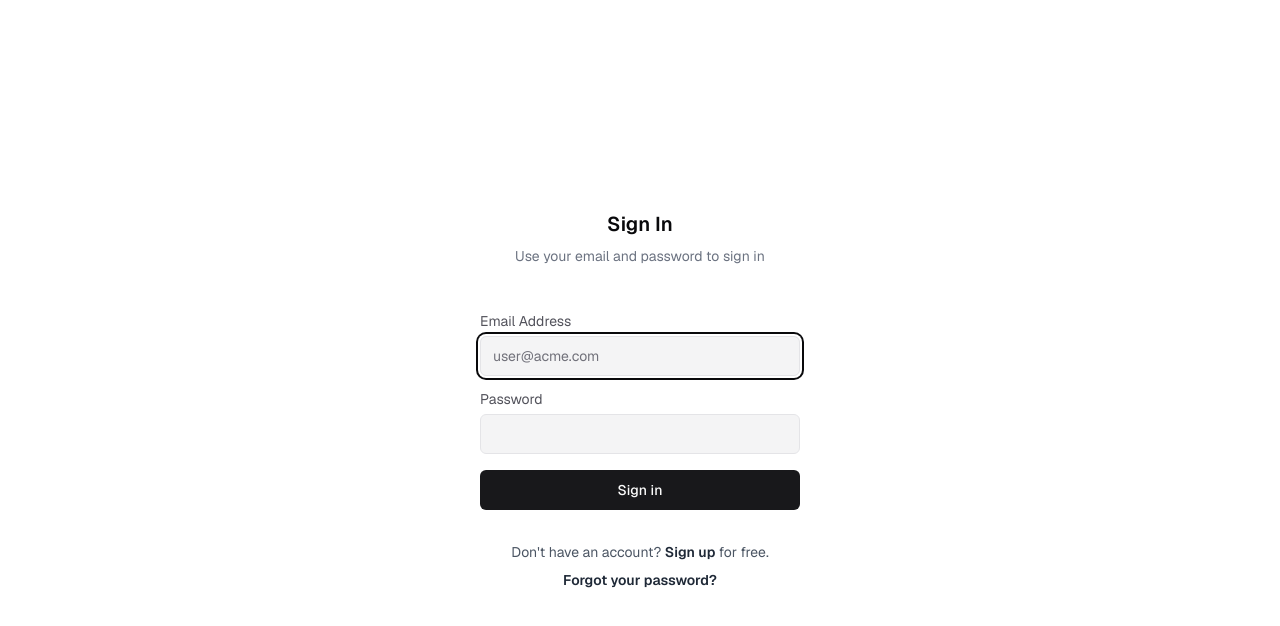
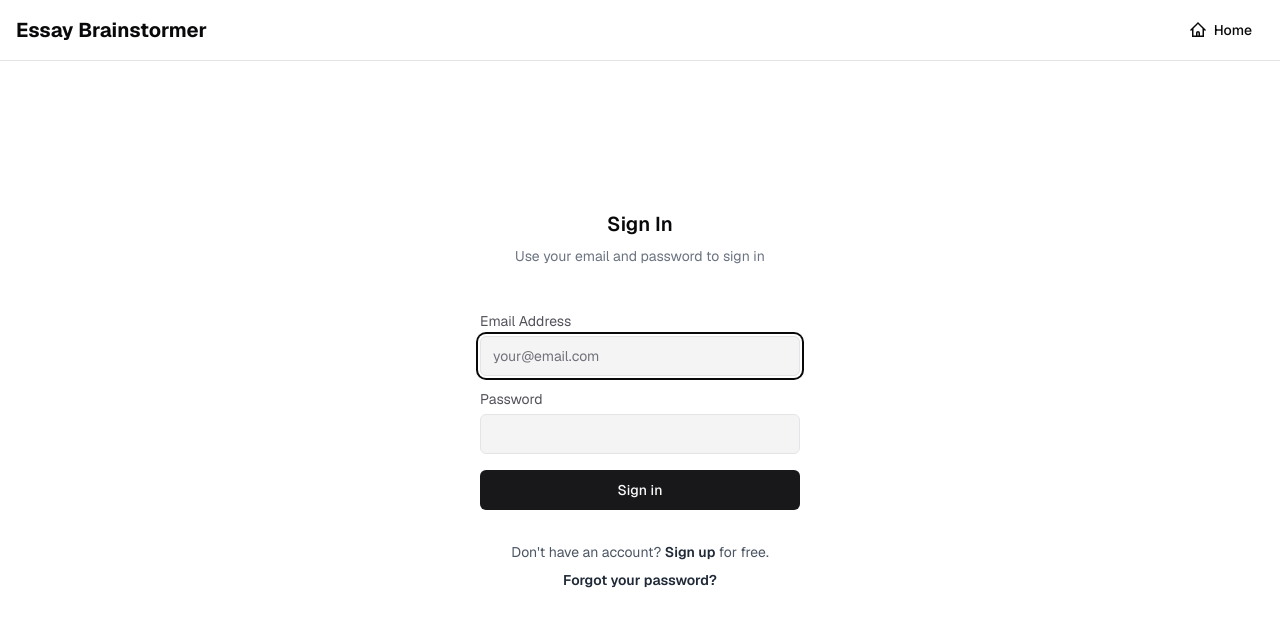
Before and after one commit to CometBlazer/essay-brainstormer-v1, a Next.js app: page /login in a window 1280 px wide. Shown: the top 626 px of the page. Built offline with nearby package versions, Linux system fonts and the light colour scheme; no server answers; what bcrypt-ts would draw is missing.

Commit message:
Add AuthNavbar component and integrate it into authentication pages for consistent navigation

```diff
--- a/app/(auth)/forgot-password/page.tsx
+++ b/app/(auth)/forgot-password/page.tsx
@@ -8,6 +8,7 @@ import { Label } from '@/components/ui/label';
 import { Card } from '@/components/ui/card';
 import { toast } from 'sonner';
 import Link from 'next/link';
+import { AuthNavbar } from '@/components/auth-navbar';
 
 export default function ForgotPasswordPage() {
   const [email, setEmail] = useState('');
@@ -48,7 +49,9 @@ export default function ForgotPasswordPage() {
 
   if (emailSent) {
     return (
-      <div className="min-h-screen flex items-center justify-center bg-background">
+      <>
+        <AuthNavbar />
+        <div className="min-h-screen flex items-center justify-center bg-background pt-16">
           <Card className="w-full max-w-md p-8">
             <div className="text-center space-y-4">
               <h1 className="text-2xl font-bold">Check Your Email</h1>
@@ -78,11 +81,14 @@ export default function ForgotPasswordPage() {
           </div>
         </Card>
       </div>
+      </>
     );
   }
 
   return (
-    <div className="min-h-screen flex items-center justify-center bg-background">
+    <>
+      <AuthNavbar />
+      <div className="min-h-screen flex items-center justify-center bg-background pt-16">
         <Card className="w-full max-w-md p-8">
           <div className="space-y-6">
             <div className="text-center space-y-2">
@@ -122,5 +128,6 @@ export default function ForgotPasswordPage() {
         </div>
       </Card>
     </div>
+    </>
   );
 }
--- a/app/(auth)/login/page.tsx
+++ b/app/(auth)/login/page.tsx
@@ -7,6 +7,7 @@ import { toast } from '@/components/toast';
 
 import { AuthForm } from '@/components/auth-form';
 import { SubmitButton } from '@/components/submit-button';
+import { AuthNavbar } from '@/components/auth-navbar';
 
 import { login, type LoginActionState } from '../actions';
 import { useSession } from 'next-auth/react';
@@ -39,8 +40,9 @@ export default function Page() {
       });
     } else if (state.status === 'success') {
       setIsSuccessful(true);
-      updateSession();
-      router.refresh();
+      updateSession().then(() => {
+        router.push('/');
+      });
     }
   }, [state.status, router, updateSession]);
 
@@ -50,8 +52,10 @@ export default function Page() {
   };
 
   return (
-    <div className="flex h-dvh w-screen items-start pt-12 md:pt-0 md:items-center justify-center bg-background">
-      <div className="w-full max-w-md overflow-hidden rounded-2xl flex flex-col gap-12">
+    <>
+      <AuthNavbar />
+      <div className="flex h-dvh w-screen items-start pt-20 md:pt-0 md:items-center justify-center bg-background">
+        <div className="w-full max-w-md overflow-hidden rounded-2xl flex flex-col gap-12">
         <div className="flex flex-col items-center justify-center gap-2 px-4 text-center sm:px-16">
           <h3 className="text-xl font-semibold dark:text-zinc-50">Sign In</h3>
           <p className="text-sm text-gray-500 dark:text-zinc-400">
@@ -83,5 +87,6 @@ export default function Page() {
         </AuthForm>
       </div>
     </div>
+    </>
   );
 }
--- a/app/(auth)/profile/page.tsx
+++ b/app/(auth)/profile/page.tsx
@@ -10,6 +10,7 @@ import { Card } from '@/components/ui/card';
 import { Separator } from '@/components/ui/separator';
 import { toast } from 'sonner';
 import { guestRegex } from '@/lib/constants';
+import { AuthNavbar } from '@/components/auth-navbar';
 
 interface ProfileFormData {
   email: string;
@@ -32,7 +33,9 @@ export default function ProfilePage() {
   // Redirect guests to login
   if (status === 'loading') {
     return (
-      <div className="container mx-auto py-8">
+      <>
+        <AuthNavbar />
+        <div className="container mx-auto py-8 pt-20">
           <div className="max-w-2xl mx-auto">
             <div className="animate-pulse">
               <div className="h-8 bg-gray-300 rounded mb-4" />
@@ -41,6 +44,7 @@ export default function ProfilePage() {
             </div>
           </div>
         </div>
+      </>
     );
   }
 
@@ -147,7 +151,9 @@ export default function ProfilePage() {
   };
 
   return (
-    <div className="container mx-auto py-8">
+    <>
+      <AuthNavbar />
+      <div className="container mx-auto py-8 pt-20">
         <div className="max-w-2xl mx-auto space-y-8">
           <div>
             <h1 className="text-3xl font-bold">Profile Settings</h1>
@@ -262,5 +268,6 @@ export default function ProfilePage() {
         </Card>
       </div>
     </div>
+    </>
   );
 }
--- a/app/(auth)/register/page.tsx
+++ b/app/(auth)/register/page.tsx
@@ -6,6 +6,7 @@ import { useActionState, useEffect, useState } from 'react';
 
 import { AuthForm } from '@/components/auth-form';
 import { SubmitButton } from '@/components/submit-button';
+import { AuthNavbar } from '@/components/auth-navbar';
 
 import { register, type RegisterActionState } from '../actions';
 import { toast } from '@/components/toast';
@@ -40,10 +41,11 @@ export default function Page() {
       toast({ type: 'success', description: 'Account created successfully!' });
 
       setIsSuccessful(true);
-      updateSession();
-      router.refresh();
+      updateSession().then(() => {
+        router.push('/');
+      });
     }
-  }, [state]);
+  }, [state, router, updateSession]);
 
   const handleSubmit = (formData: FormData) => {
     setEmail(formData.get('email') as string);
@@ -51,7 +53,9 @@ export default function Page() {
   };
 
   return (
-    <div className="flex h-dvh w-screen items-start pt-12 md:pt-0 md:items-center justify-center bg-background">
+    <>
+      <AuthNavbar />
+      <div className="flex h-dvh w-screen items-start pt-20 md:pt-0 md:items-center justify-center bg-background">
       <div className="w-full max-w-md overflow-hidden rounded-2xl gap-12 flex flex-col">
         <div className="flex flex-col items-center justify-center gap-2 px-4 text-center sm:px-16">
           <h3 className="text-xl font-semibold dark:text-zinc-50">Sign Up</h3>
@@ -74,5 +78,6 @@ export default function Page() {
         </AuthForm>
       </div>
     </div>
+    </>
   );
 }
--- a/app/(auth)/reset-password/[token]/page.tsx
+++ b/app/(auth)/reset-password/[token]/page.tsx
@@ -8,6 +8,7 @@ import { Label } from '@/components/ui/label';
 import { Card } from '@/components/ui/card';
 import { toast } from 'sonner';
 import Link from 'next/link';
+import { AuthNavbar } from '@/components/auth-navbar';
 
 interface ResetPasswordPageProps {
   params: {
@@ -100,7 +101,9 @@ export default function ResetPasswordPage({ params }: ResetPasswordPageProps) {
 
   if (!isValidToken) {
     return (
-      <div className="min-h-screen flex items-center justify-center bg-background">
+      <>
+        <AuthNavbar />
+        <div className="min-h-screen flex items-center justify-center bg-background pt-16">
           <Card className="w-full max-w-md p-8">
             <div className="text-center space-y-4">
               <h1 className="text-2xl font-bold text-destructive">Invalid Reset Link</h1>
@@ -118,11 +121,14 @@ export default function ResetPasswordPage({ params }: ResetPasswordPageProps) {
             </div>
           </Card>
         </div>
+        </>
     );
   }
 
   return (
-    <div className="min-h-screen flex items-center justify-center bg-background">
+    <>
+      <AuthNavbar />
+      <div className="min-h-screen flex items-center justify-center bg-background pt-16">
         <Card className="w-full max-w-md p-8">
           <div className="space-y-6">
             <div className="text-center space-y-2">
@@ -174,5 +180,6 @@ export default function ResetPasswordPage({ params }: ResetPasswordPageProps) {
         </div>
       </Card>
     </div>
+    </>
   );
 }
--- a/components/auth-form.tsx
+++ b/components/auth-form.tsx
@@ -29,7 +29,7 @@ export function AuthForm({
           name="email"
           className="bg-muted text-md md:text-sm"
           type="email"
-          placeholder="user@acme.com"
+          placeholder="your@email.com"
           autoComplete="email"
           required
           autoFocus
--- /dev/null
+++ b/components/auth-navbar.tsx
@@ -0,0 +1,23 @@
+import Link from 'next/link';
+import { Button } from './ui/button';
+import { HomeIcon } from './icons';
+
+export function AuthNavbar() {
+  return (
+    <nav className="fixed top-0 inset-x-0 z-50 bg-background/80 backdrop-blur-sm border-b">
+      <div className="container mx-auto px-4 py-3">
+        <div className="flex justify-between items-center">
+          <Link href="/" className="text-xl font-bold">
+            Essay Brainstormer
+          </Link>
+          <Button asChild variant="ghost" size="sm">
+            <Link href="/" className="flex items-center gap-2">
+              <HomeIcon size={16} />
+              Home
+            </Link>
+          </Button>
+        </div>
+      </div>
+    </nav>
+  );
+}
```
Also changed, not shown: tests/helpers.ts (+2 -2 lines), tests/pages/auth.ts (+4 -4 lines). Lines whose indentation alone changed are shown as unchanged.
